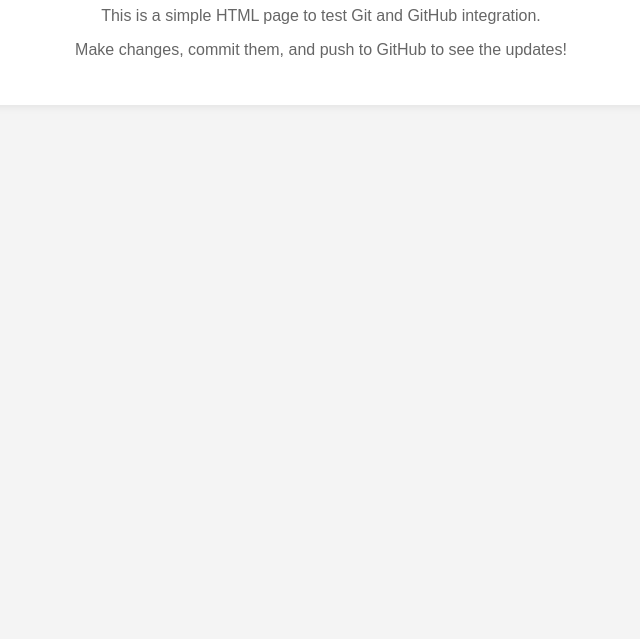
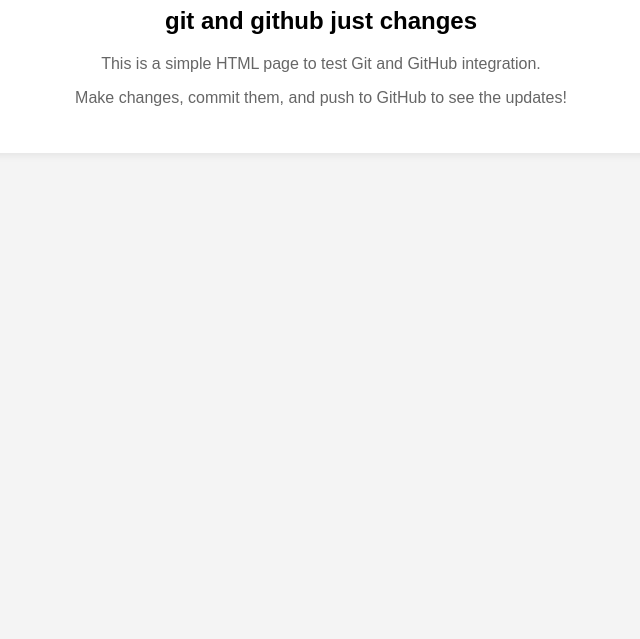
Before and after one commit to chsamiullah999-commits/checking, a plain HTML site: page index.html in a window 1280 px wide. Shown: the part 161-800 px from the top of the page, without its empty margins (319-959 px from the left). Drawn offline with Linux system fonts and the light colour scheme.

Commit message:
unr chnage keta

```diff
--- a/index.html
+++ b/index.html
@@ -28,6 +28,7 @@
 <body>
     <div class="container">
         <h1>Git and GitHub Testing</h1>
+        <h2>git and github just changes</h2>
         <p>This is a simple HTML page to test Git and GitHub integration.</p>
         <p>Make changes, commit them, and push to GitHub to see the updates!</p>
     </div>
```
